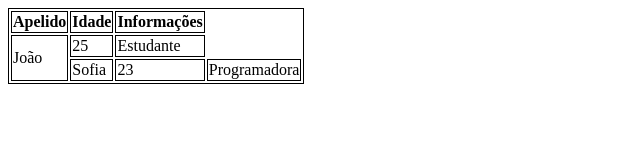
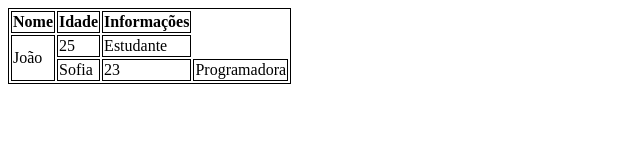
Before and after one commit to Diego-Sioli/aula-tabela, a plain HTML site: page index.html in a window 1280 px wide. Shown: the whole page, without its empty margins (0-640 px from the left). Drawn offline with Linux system fonts and the light colour scheme.

Commit message:
troquei apelido por nome

```diff
--- a/index.html
+++ b/index.html
@@ -14,7 +14,7 @@
     <table>
         <thead>
             <tr>
-                <th>Apelido</th>
+                <th>Nome</th>
                 <th>Idade</th>
                 <th>Informações</th>
             </tr>
```
